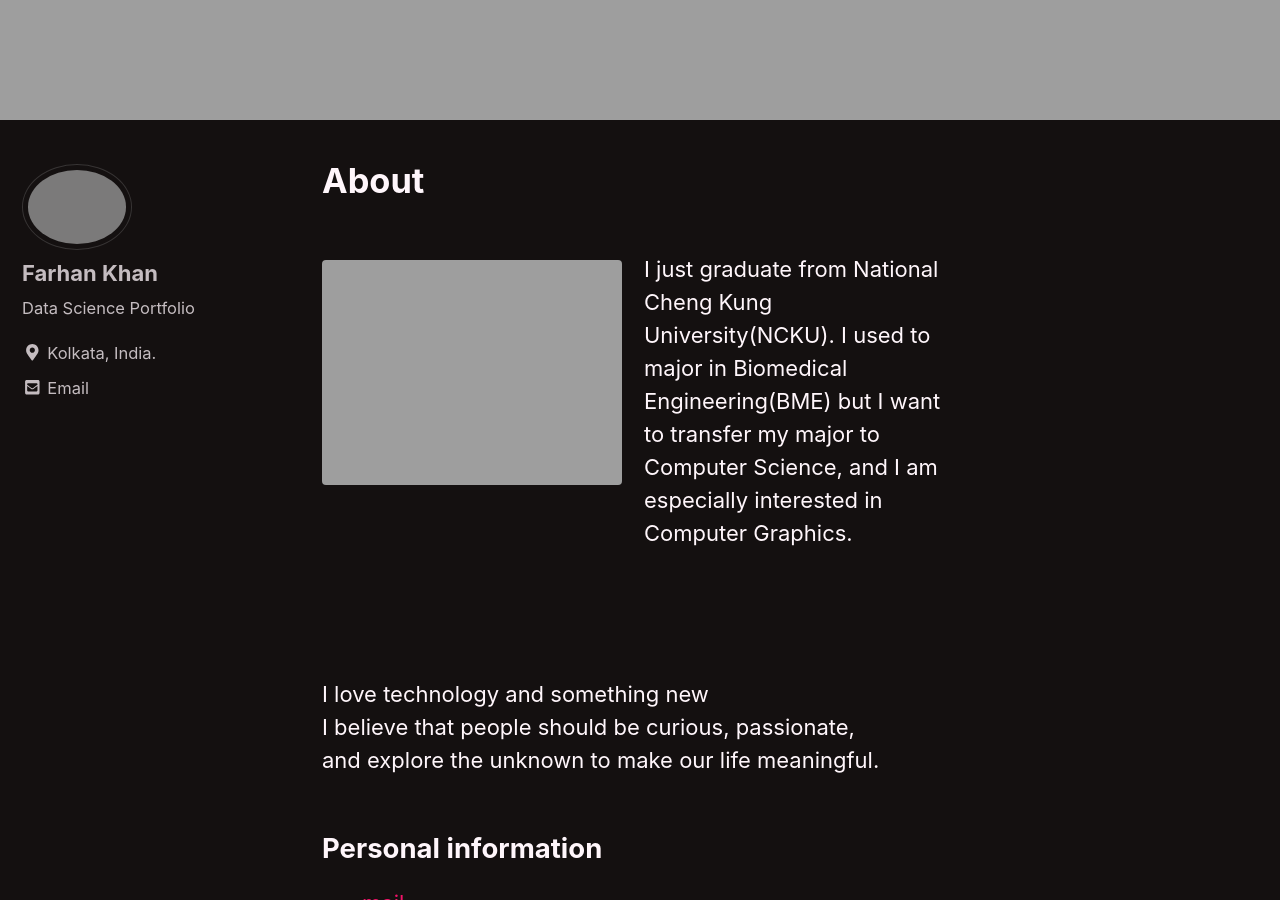
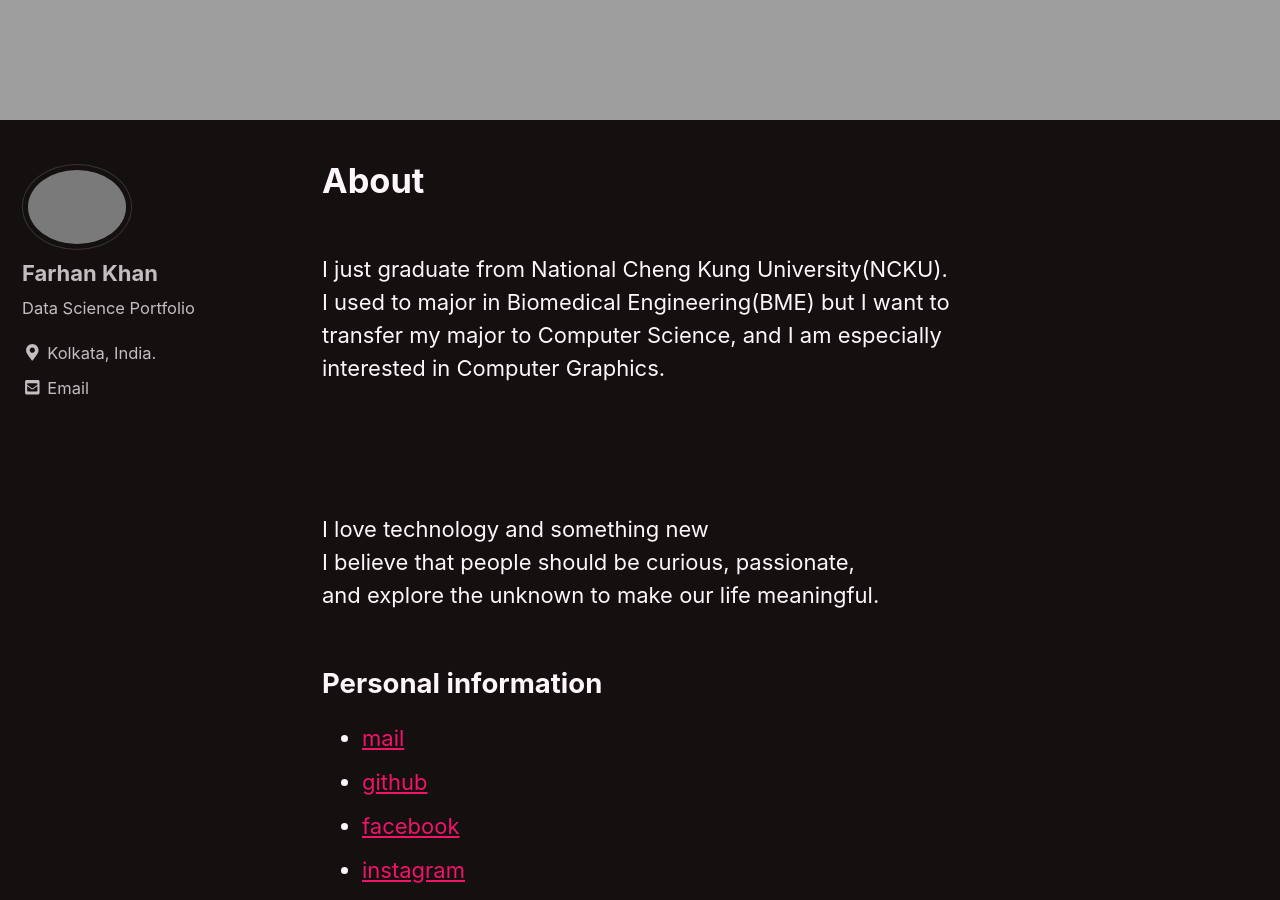
Before and after one commit to khanfarhan10/khanfarhan10old.github.io, a Jekyll site: the page built from _pages/about.md, in a window 1280 px wide and 900 px high, scrolled down 940 px. Built offline with Jekyll 4.4.1, drawn with Linux system fonts in a browser that asks for light colours; nearby versions of some CDN libraries.

Commit message:
Update about.md

```diff
--- a/_pages/about.md
+++ b/_pages/about.md
@@ -13,10 +13,6 @@ toc: true
 mathjax: "true"
 ---
 
-
-<figure style="width: 300px" class="align-left">
-  <img src="{{ site.url }}{{ site.baseurl }}/assets/images/me.jpg" alt="">
-</figure>
 
 <br>
 I just graduate from National Cheng Kung University(NCKU).
```
